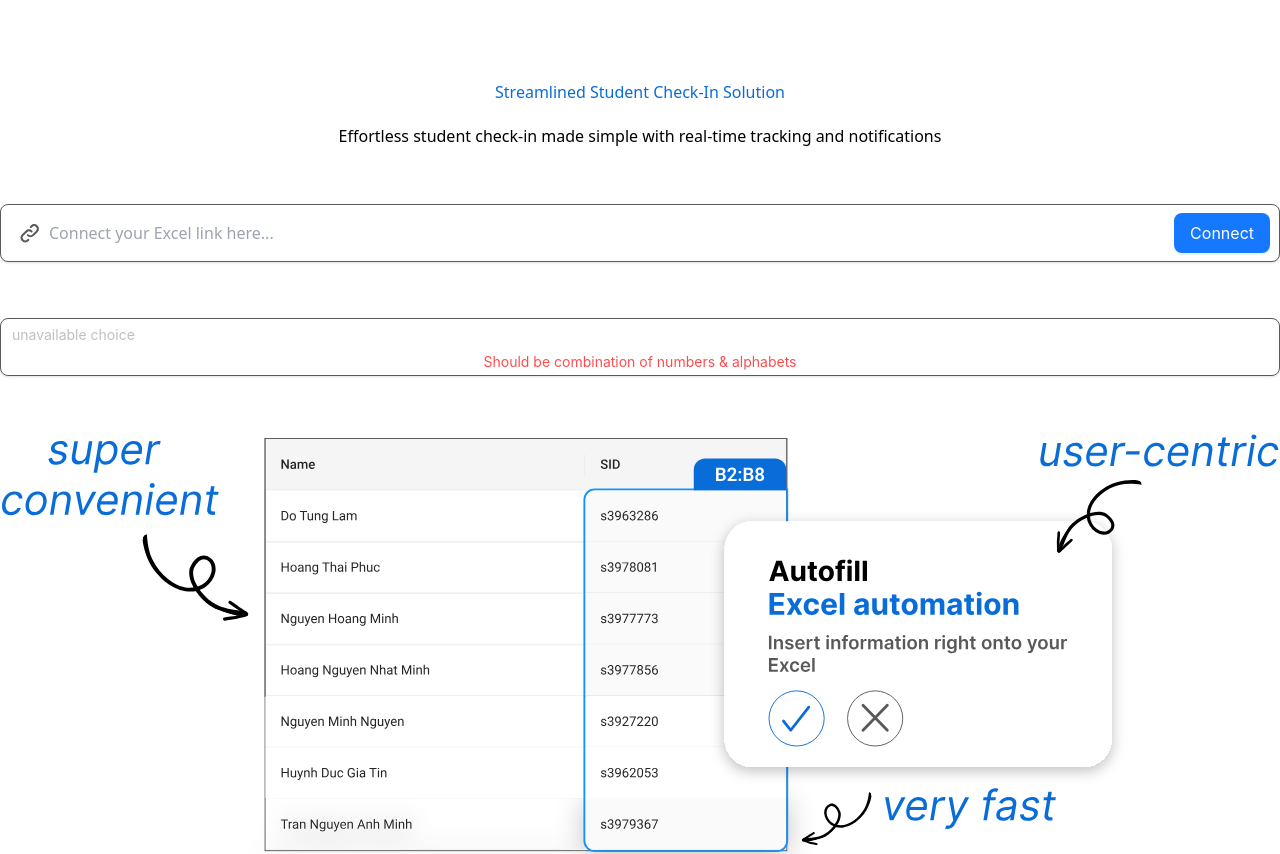
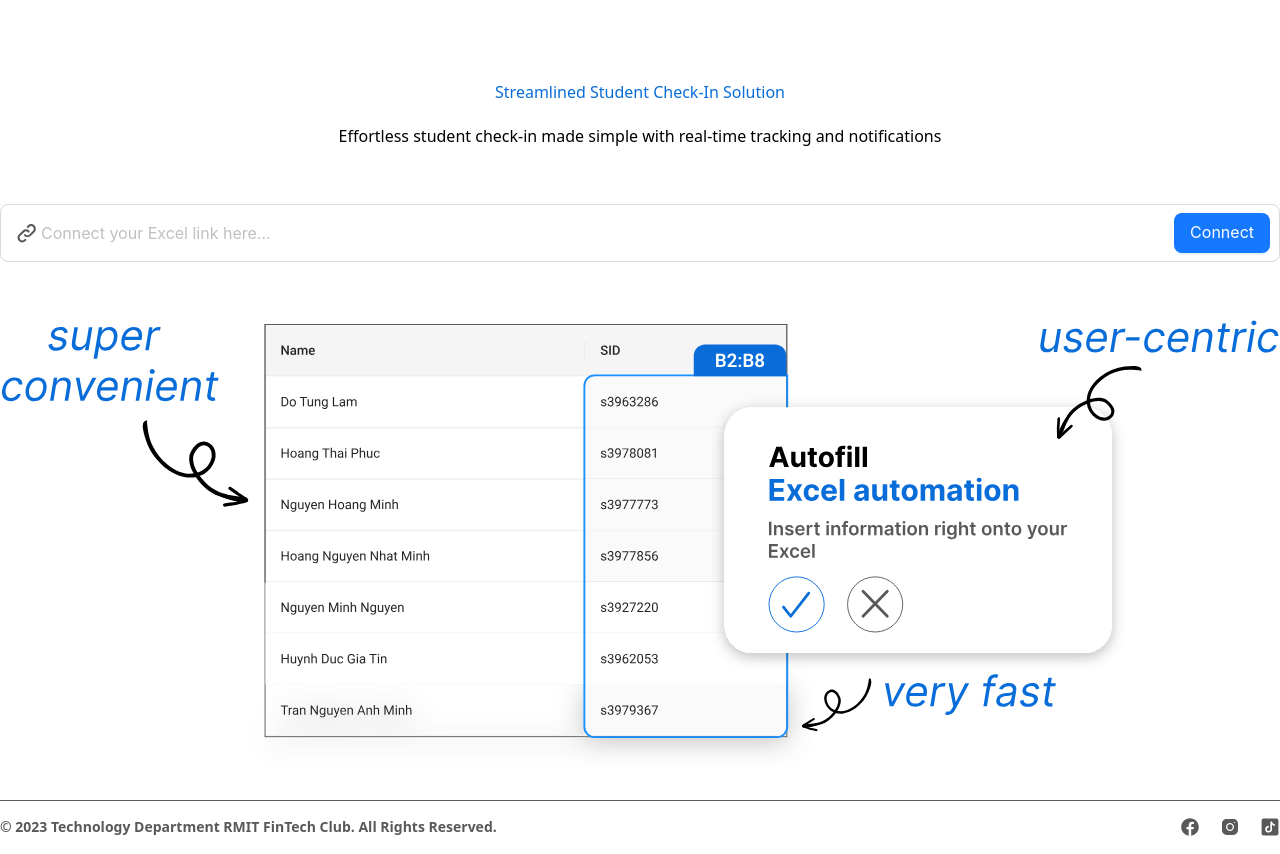
Before and after one commit to RMIT-FinTech-Club/Check-in-System, a Next.js app: page / in a window 1280 px wide. Shown: the top 854 px of the page. Built offline with nearby package versions, Linux system fonts and the light colour scheme.

Commit message:
Loading Animation for Home Page

```diff
--- a/app/page.jsx
+++ b/app/page.jsx
@@ -3,59 +3,64 @@ import { metadata } from "./layout";
 import LoadingButton from "@/components/LoadingButton";
 import { Form, Input } from "antd";
 import ValidateField from "@/components/validateField";
+import { useState, useEffect } from 'react';
 
 export default function Home() {
+  const [validationStatus, setValidationStatus] = useState("");
+  const [help, setHelp] = useState("");
+  const [loading, setLoading] = useState(false);
+
+  useEffect(() => {
+    if (console.error) {
+      setValidationStatus("error")
+      setHelp("The Excel link is invalid")
+    }
+    if (loading) {
+      setValidationStatus("validating")
+      setHelp("The Excel link is being validated...")
+    }
+    else {
+      setValidationStatus("")
+      setHelp("")
+    }
+  },[loading])
+
+  const updateLoadingState = (isLoading) => {
+    setLoading(isLoading);
+  };
+
   return (
     // Name of the application
     <div className="content text-center">
       <h1 className="text-blue-100 h1">{metadata.description}</h1>
-      <h3 className="p mt-5">{metadata.label}</h3>
+      <h3 className="p mt-5 mb-10">{metadata.label}</h3>
 
       {/* Input link and Link button*/}
-      <form>
-          <div className="relative mt-14">
-              <div className="absolute inset-y-0 left-0 flex items-center pl-5 pointer-events-none focus:none">
-                <svg className="w-5 h-5 text-black-200" aria-hidden="true" xmlns="http://www.w3.org/2000/svg" fill="none" viewBox="0 0 19 19">
-                  <path stroke="currentColor" strokeLinecap="round" strokeLinejoin="round" strokeWidth="2" d="M11.013 7.962a3.519 3.519 0 0 0-4.975 0l-3.554 3.554a3.518 3.518 0 0 0 4.975 4.975l.461-.46m-.461-4.515a3.518 3.518 0 0 0 4.975 0l3.553-3.554a3.518 3.518 0 0 0-4.974-4.975L10.3 3.7"/>
-                </svg>
-              </div>
-              <input type="text" className="block w-full p-4 pl-12 border border-black-200 shadow rounded-lg focus:ring-blue-100 focus:border-blue-100" placeholder="Connect your Excel link here..." required />
-
-              {/* Loading Button */}
-              <LoadingButton
-              size="large"
-              style={{
-                position: 'absolute',
-                right: '10px', // Adjust this value as needed
-                top: '50%',
-                transform: 'translateY(-50%)',
-              }}>
-                Connect
-              </LoadingButton>
-          </div>
-      </form>
-      <Form className='flex items-center mt-14 border border-black-200 shadow rounded-lg focus:ring-blue-100 focus:border-blue-100'>
-        {/* <ValidateField>
-          <Input className="w-full" bordered={false} size="large" placeholder="Connect your Excel link here..." id="error"
+      <Form className='relative mt-14'>
+        <ValidateField status={validationStatus} help={help}>
+          <Input style={{padding: '16px 100px 16px 16px', width: '100%'}} size="large" placeholder="Connect your Excel link here..." id="error"
           prefix={
             <svg className="w-5 h-5 text-black-200" aria-hidden="true" xmlns="http://www.w3.org/2000/svg" fill="none" viewBox="0 0 19 19">
             <path stroke="currentColor" strokeLinecap="round" strokeLinejoin="round" strokeWidth="2" d="M11.013 7.962a3.519 3.519 0 0 0-4.975 0l-3.554 3.554a3.518 3.518 0 0 0 4.975 4.975l.461-.46m-.461-4.515a3.518 3.518 0 0 0 4.975 0l3.553-3.554a3.518 3.518 0 0 0-4.974-4.975L10.3 3.7"/>
           </svg>
           }/>
-        </ValidateField> */}
-        {/* <LoadingButton
+        </ValidateField>
+        <LoadingButton
           size="large"
+          style={{
+            zIndex: 10,
+            display: 'flex',
+            alignItems: 'center',
+            position: 'absolute',
+            right: '10px', // Adjust this value as needed
+            top: '35%',
+            transform: 'translateY(-50%)',
+          }}
+          loading={loading}
+          onUpdateLoading={updateLoadingState}
         >
             Connect
-        </LoadingButton> */}
-        {/* <button>test</button> */}
-        <Form.Item
-      validateStatus="error"
-      help="Should be combination of numbers & alphabets"
-      style={{width: '100%'}}
-    >
-      <Input style={{width: '100%'}} bordered={false} placeholder="unavailable choice" id="error" />
-    </Form.Item>
+        </LoadingButton>
       </Form>
 
       <div className="mt-12">
--- a/components/LoadingButton.jsx
+++ b/components/LoadingButton.jsx
@@ -4,12 +4,14 @@ import { Button } from "antd";
 import { useState } from "react";
 
 
-export default function LoadingButton({size, api, children, style}) {
+export default function LoadingButton({size, api, children, style, onUpdateLoading}) {
     function enterLoading() {
         setLoading(true);
+        onUpdateLoading(true);
         setTimeout(() => {
             console.log('first')
             setLoading(false);
+            onUpdateLoading(false);
         }, 2000);
     }
 
```
